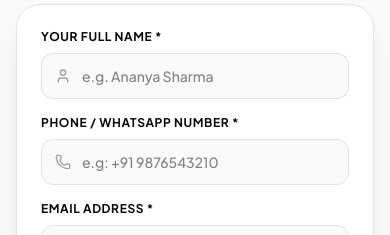
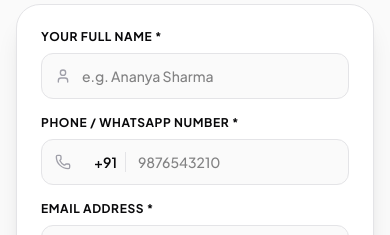
Before and after one commit to SriAnjhanee/ClickShot, a React (Vite) app: page / in a window 390 px wide. Shown: the part 8640-8875 px from the top of the page. Built offline with nearby package versions, Linux system fonts and the light colour scheme.

Commit message:
Add phone number validation

```diff
--- a/src/components/BookingForm.tsx
+++ b/src/components/BookingForm.tsx
@@ -51,7 +51,7 @@ export const BookingForm: React.FC<BookingFormProps> = ({
 
   const validatePhone = (value: string) => {
     const normalized = value.trim();
-    const pattern = /^(?:\+91[\s-]?)?[6-9]\d{9}$/;
+    const pattern = /^[6-9]\d{9}$/;
     return pattern.test(normalized);
   };
 
@@ -177,15 +177,16 @@ export const BookingForm: React.FC<BookingFormProps> = ({
       'https://script.google.com/macros/s/AKfycbzLJkpiPUWmasB9ajTMfxLDKHIvLL66IBc4DJp9H3P2Q1BQQXHxN4eeQn6d2nPw7EUN/exec';
 
     try {
-      await fetch(SCRIPT_URL, {
+      const response = await fetch(SCRIPT_URL, {
         method: 'POST',
-        mode: 'no-cors',
+        mode: 'cors',
         headers: {
-          'Content-Type': 'text/plain;charset=utf-8',
+          'Content-Type': 'application/json',
         },
         body: JSON.stringify({
+          action: 'submitBooking',
           fullName: formData.name,
-          phone: formData.phone,
+          phone: `+91${formData.phone}`,
           email: formData.email,
           shootType: formData.eventType,
           eventDate: formData.eventDate,
@@ -193,6 +194,14 @@ export const BookingForm: React.FC<BookingFormProps> = ({
           message: formData.notes,
         }),
       });
+
+      const result = await response.json();
+      if (!response.ok || !result.ok) {
+        if (result.type === 'email') {
+          setEmailError(result.message);
+        }
+        throw new Error(result.message || 'Unable to submit the booking.');
+      }
 
       setLoading(false);
       setSubmitted(true);
@@ -265,16 +274,23 @@ export const BookingForm: React.FC<BookingFormProps> = ({
               </label>
               <div className="relative">
                 <Phone className="w-4 h-4 text-zinc-400 absolute left-3.5 top-1/2 -translate-y-1/2 pointer-events-none" />
-                <input
-                  type="tel"
-                  required
-                  inputMode="tel"
-                  pattern="^(?:\\+91[\\s-]?)?[6-9]\\d{9}$"
-                  placeholder="e.g: +91 9876543210"
-                  value={formData.phone}
-                  onChange={(e) => setFormData({ ...formData, phone: e.target.value })}
-                  className="w-full pl-10 pr-4 py-3 rounded-xl border border-zinc-200 bg-surface-50 focus:bg-white focus:border-brand-600 focus:ring-2 focus:ring-brand-600/20 text-sm font-medium text-surface-950 transition-all outline-none"
-                />
+                <div className="w-full pl-10 flex items-center rounded-xl border border-zinc-200 bg-surface-50 focus-within:bg-white focus-within:border-brand-600 focus-within:ring-2 focus-within:ring-brand-600/20 transition-all">
+                  <span className="pl-3 pr-2 text-sm font-semibold text-surface-600 border-r border-zinc-200">+91</span>
+                  <input
+                    type="tel"
+                    required
+                    inputMode="numeric"
+                    pattern="[6-9]\\d{9}"
+                    maxLength={10}
+                    placeholder="9876543210"
+                    value={formData.phone}
+                    onChange={(e) => {
+                      const digitsOnly = e.target.value.replace(/\\D/g, '').slice(0, 10);
+                      setFormData({ ...formData, phone: digitsOnly });
+                    }}
+                    className="w-full px-3 py-3 bg-transparent text-sm font-medium text-surface-950 outline-none"
+                  />
+                </div>
               </div>
             </div>
 
```
Also changed, not shown: 1 other file (tests, documents, lock files or other folders).
